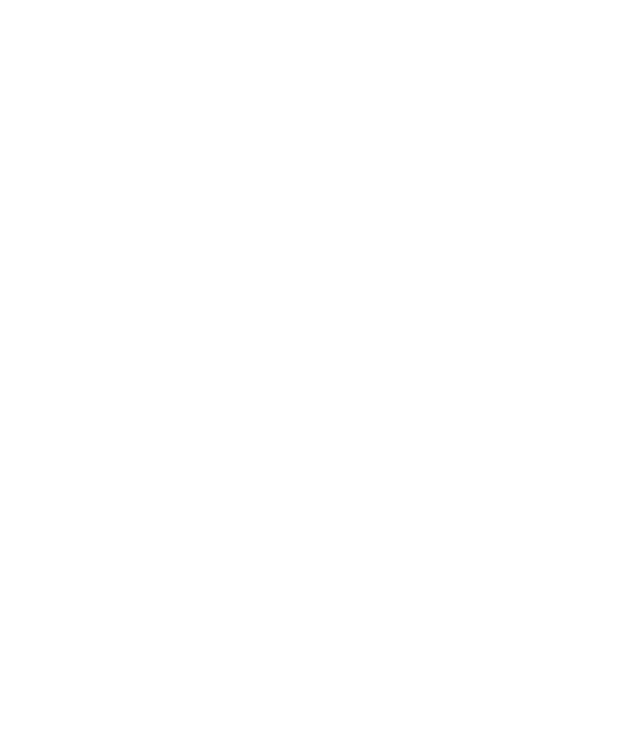
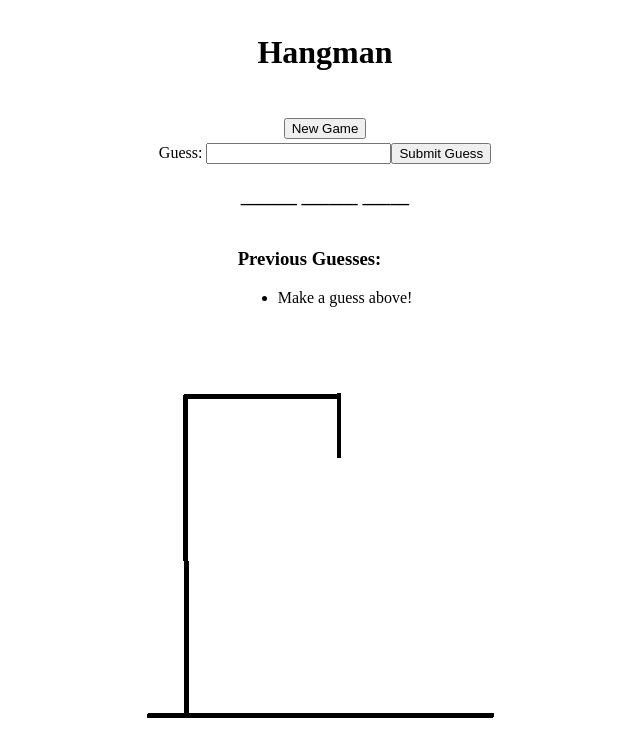
Before and after one commit to ryancarignan/hangman-angular, an Angular app: page / in a window 1280 px wide. Shown: the top 756 px of the page, without its empty margins (323-963 px from the left). Built offline with nearby package versions, Linux system fonts and the light colour scheme.

Commit message:
Add basic functionality

```diff
--- a/src/app/app.html
+++ b/src/app/app.html
@@ -1 +1,38 @@
 <router-outlet></router-outlet>
+
+<h1>Hangman</h1>
+
+<div>
+  @if (gameWon()) {
+    <h3>You won!</h3>
+  } @else if (wrongGuessCount() > 5) {
+    <h3>You lost...</h3>
+  } @else {
+    <h3> </h3>
+  }
+</div>
+
+<div>
+  <button id="new-game" (click)="newGame()">New Game</button>
+</div>
+
+<div>
+  <label for="guess-input">Guess: </label>
+  <input type="text" id="guess-input" [disabled]="gameWon() || wrongGuessCount() > 5">
+  <button id="guess-submit" (click)="submitGuess()" [disabled]="gameWon() || wrongGuessCount() > 5">Submit Guess</button>
+</div>
+
+<h3>{{blank}}</h3>
+
+<div>
+  <h3>Previous Guesses: </h3>
+  <ul class="prev-guesses">
+    @for (letter of guesses; track letter) {
+      <li>{{letter}}</li>
+    } @empty {
+      <li>Make a guess above!</li>
+    }
+  </ul>
+</div>
+
+<img src="hangman-img-{{wrongGuessCount()}}.png" alt="hangman image">
--- a/src/app/app.scss
+++ b/src/app/app.scss
@@ -0,0 +1,8 @@
+:host {
+  display: flex;
+  flex-direction: column;
+  justify-content: space-around;
+  align-items: center;
+  height: 100vh;
+  width: 100vw;
+}
--- a/src/app/app.ts
+++ b/src/app/app.ts
@@ -1,4 +1,4 @@
-import { Component, signal } from '@angular/core';
+import { Component, signal, WritableSignal } from '@angular/core';
 import { RouterOutlet } from '@angular/router';
 
 @Component({
@@ -9,4 +9,67 @@
 })
 export class App {
   protected readonly title = signal('hangman');
+
+  guesses!: string[];
+  wrongGuessCount!: WritableSignal<number>;
+  gameWon!: WritableSignal<boolean>;
+  answer!: string;
+  blank!: string;
+
+  constructor() {}
+
+  // start new game on app opening
+  ngOnInit() {
+    this.newGame();
+  }
+
+  // initialize values on new game started
+  newGame() {
+    this.guesses = [];
+    this.wrongGuessCount = signal<number>(0);
+    this.gameWon = signal<boolean>(false);
+    this.answer = 'should change later'; // TODO change to random in list
+    this.blank = '';
+    for (let i = 0; i < this.answer.length; i++) {
+      if (this.answer.charAt(i) != ' ')
+        this.blank += '_';
+      else
+        this.blank += ' ';
+    }
+  }
+
+  // handles button press of submitting a guess
+  submitGuess() {
+    const guess = (document.getElementById('guess-input') as HTMLInputElement).value;
+    if (guess.length > 0 && // invalid guesses ignored
+      guess.length <= 1 &&
+      !this.guesses.includes(guess) &&
+      guess != ' '
+    ) {
+      const ogBlank = this.blank; // JS strings are primatives :)
+      this.checkGuess(guess);
+      if (this.blank == ogBlank) {
+        this.wrongGuessCount.update((curr: number) => ++curr); // no blanks revealed
+        this.guesses.push(guess);
+      }
+      if (this.blank == this.answer) { // all blanks revealed
+        this.gameWon.set(true);
+      }
+    }
+  }
+
+  // returns str with the char at index replaced with the given char
+  replaceCharAt(str: string, char: string, index: number): string {
+    if (index >= str.length) return str;
+    else return str.substring(0, index) + char + str.substring(index + 1, str.length);
+  }
+
+  // fills in blanks in this.blank
+  checkGuess(guess: string) {
+    for (let i = 0; i < this.answer.length; i++) {
+      if (this.answer.charAt(i) == guess) {
+        this.blank = this.replaceCharAt(this.blank, guess, i);
+      }
+    }
+  }
 }
```
